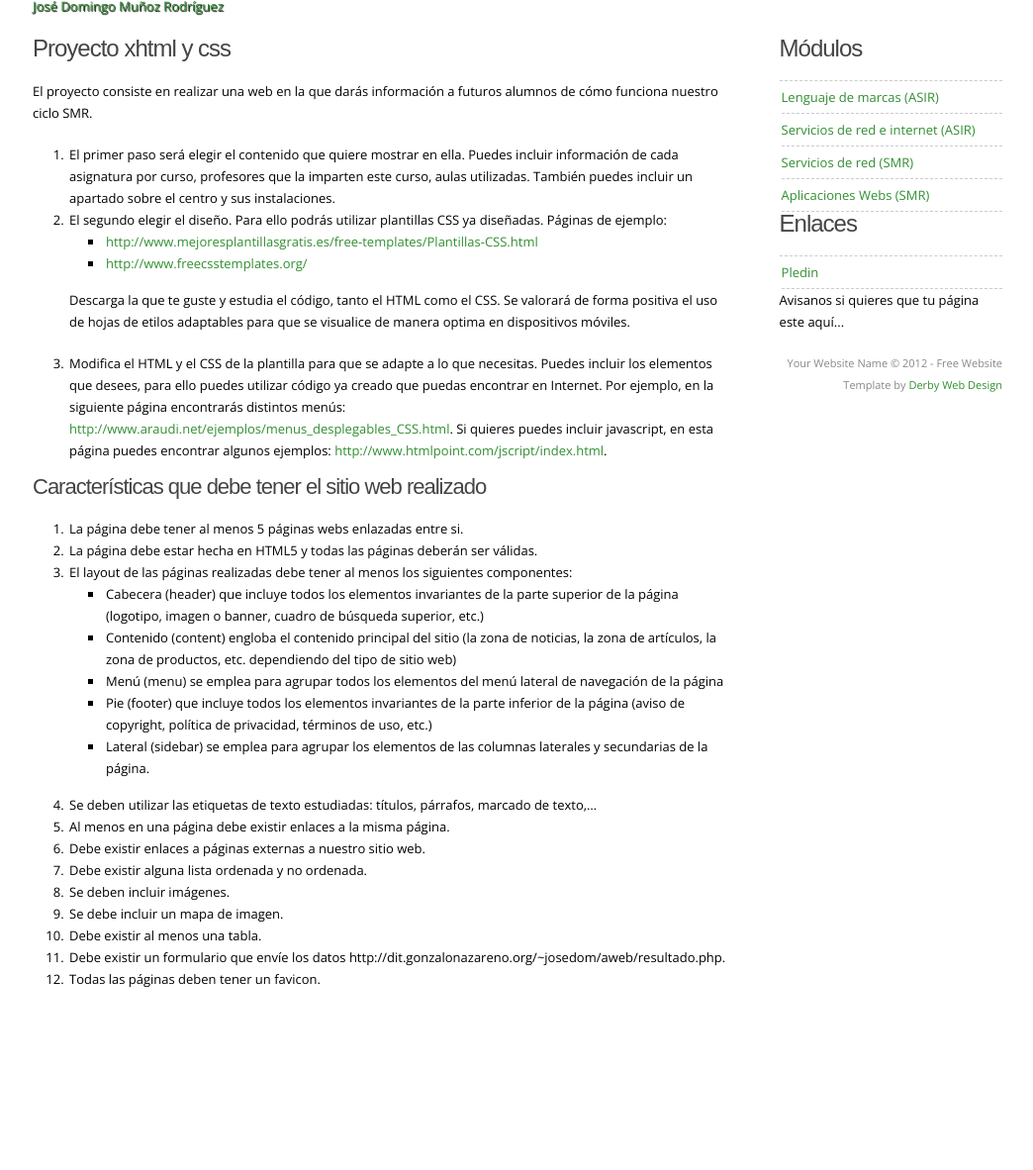
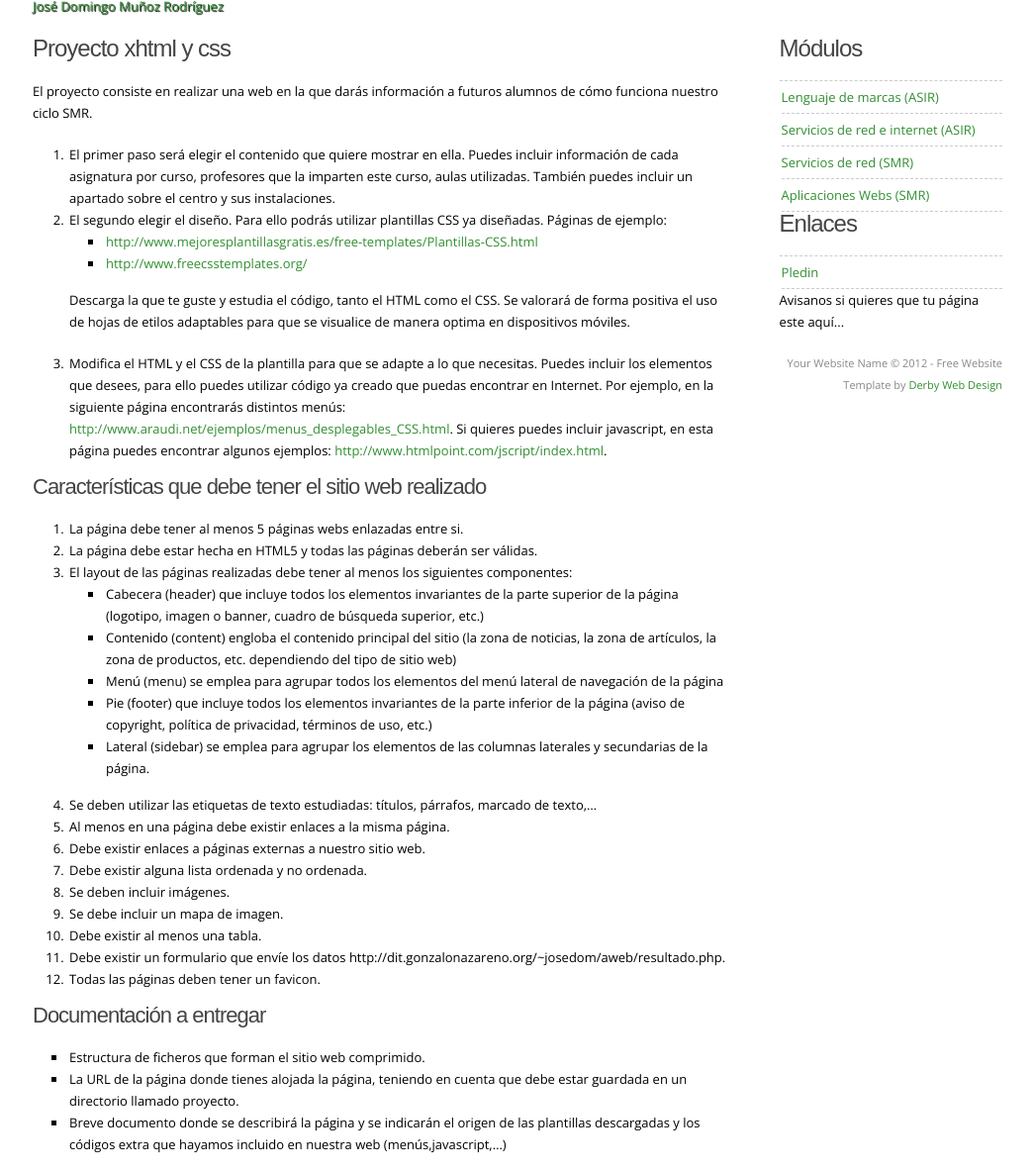
Before and after one commit to josedom24/josedom24.github.io, a Jekyll site: the page built from mod/aplweb/proyecto1.md, in a window 1280 px wide, cut to the strip 80-1262 px from the top of the page. Shown: the whole strip at 99% size, without its empty margins (117-1161 px from the left). Built offline with Jekyll 4.4.1, drawn with Linux system fonts in a browser that asks for light colours; nearby versions of some CDN libraries; some web fonts are replaced; library files that are not in the unit come from our copies; before the commit the page ends 1095 px from its top, so only the background shows below that.

Commit message:
Proeycto1

```diff
--- a/mod/aplweb/proyecto1.md
+++ b/mod/aplweb/proyecto1.md
@@ -38,3 +38,10 @@ funciona nuestro ciclo SMR.
 10. Debe existir al menos una tabla.
 11. Debe existir un formulario que envíe los datos *http://dit.gonzalonazareno.org/~josedom/aweb/resultado.php*.
 12. Todas las páginas deben tener un favicon.
+
+#### Documentación a entregar
+
+* Estructura de ficheros que forman el sitio web comprimido.
+* La URL de la página donde tienes alojada la página, teniendo en cuenta que debe estar guardada en un directorio llamado **proyecto**.
+* Breve documento donde se describirá la página y se indicarán el origen de las plantillas
+descargadas y los códigos extra que hayamos incluido en nuestra web (menús,javascript,...)
```
